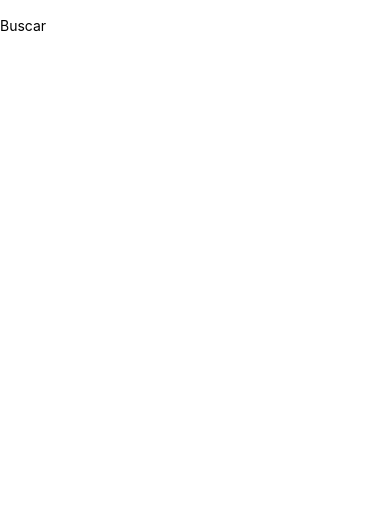
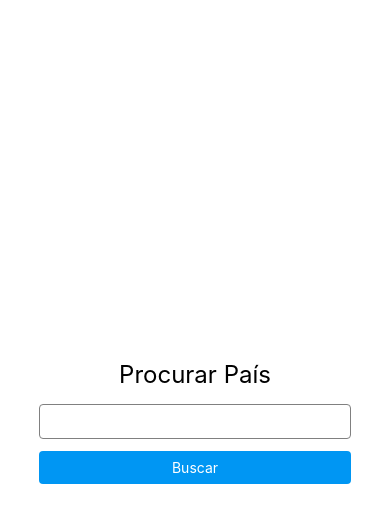
Before and after one commit to mateusbaldu/p2-pdm, a React Native app in the folder p2-pdm/: screen / in a window 390 px wide. Shown: the top 522 px of the page. Built offline with nearby package versions, Linux system fonts and the light colour scheme.

Commit message:
feat(p2): adiciona estilização simples ao componente principal

```diff
--- a/p2-pdm/App.js
+++ b/p2-pdm/App.js
@@ -1,21 +1,58 @@
 import { useState } from 'react';
-import { View, TextInput, Pressable, Text } from 'react-native';
-
+import { View, TextInput, Pressable, Text, StyleSheet } from 'react-native';
 
 export default function App() {
   const [termoBusca, setTermoBusca] = useState('');
 
   return (
-    <View>
+    <View style={styles.container}>
+      <Text style={styles.title}>Procurar País</Text>
+
       <TextInput
+        style={styles.input}
         onChangeText={(texto) => setTermoBusca(texto)}
         value={termoBusca}
       />
-      <Pressable onPress={() => console.log(termoBusca)}>
-        <Text>Buscar</Text>
+
+      <Pressable
+        style={styles.button}
+        onPress={() => console.log(termoBusca)}
+      >
+        <Text style={styles.buttonText}>Buscar</Text>
       </Pressable>
-
-      <Text>{termoBusca}</Text>
     </View>
   );
 }
+
+const styles = StyleSheet.create({
+  title: {
+    fontSize: 24,
+    marginBottom: 15
+  },
+  button: {
+    width: '80%',
+    backgroundColor: '#0096F3',
+    padding: 8,
+    borderRadius: 4
+  },
+  buttonText: {
+    color: 'white',
+    textAlign: 'center'
+  },
+  container: {
+    flex: 1,
+    backgroundColor: '#fff',
+    alignItems: 'center',
+    justifyContent: 'center',
+    paddingVertical: 40
+  },
+  input: {
+    width: '80%',
+    borderColor: 'gray',
+    borderWidth: 1,
+    marginBottom: 12,
+    padding: 8,
+    textAlign: 'center',
+    borderRadius: 4
+  }
+});
```
